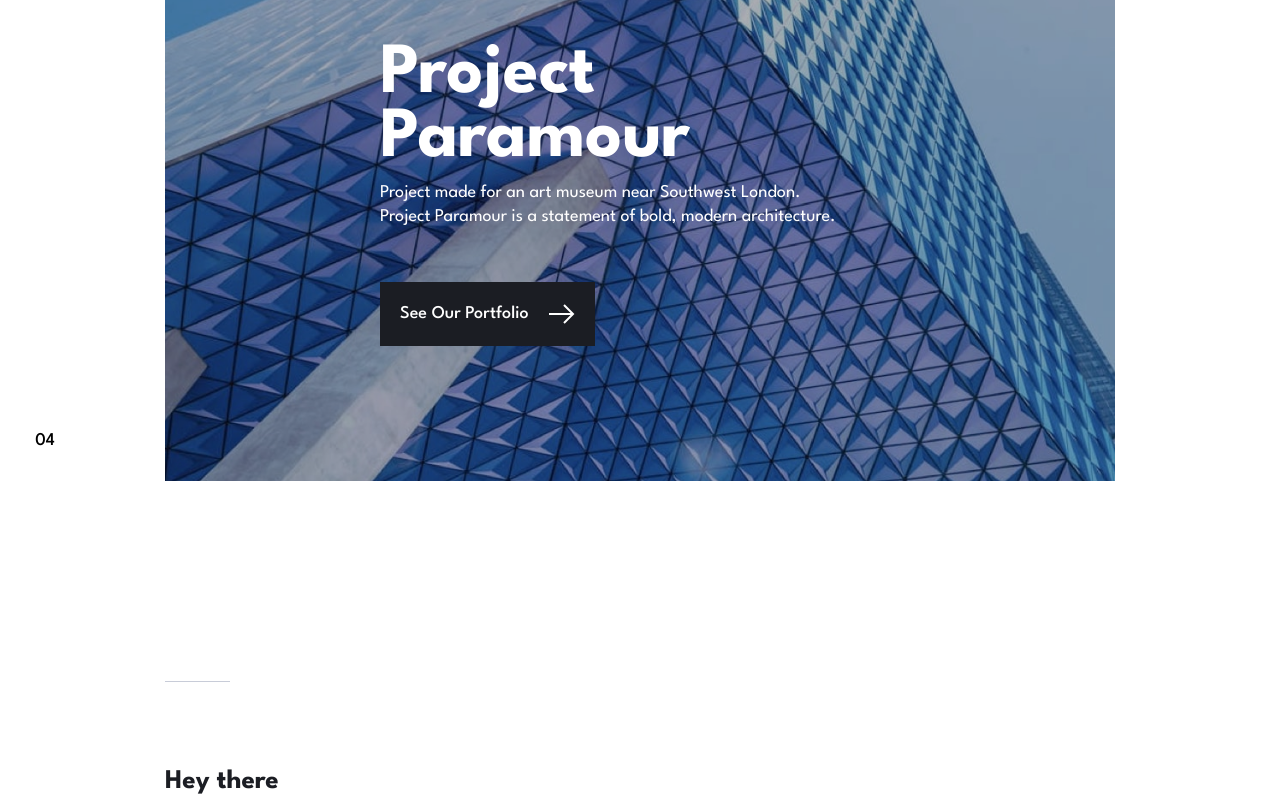
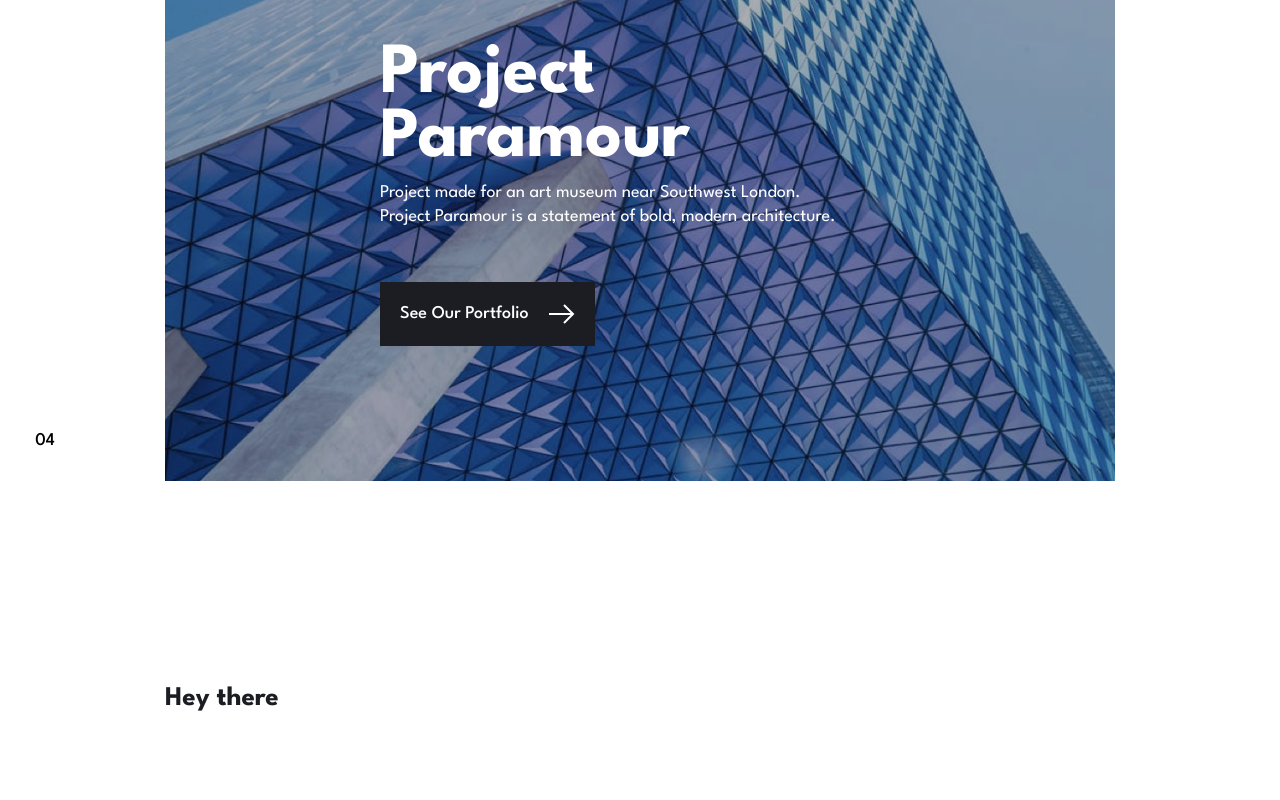
Before and after one commit to JJWallis/arch-studio, a Next.js app: page / in a window 1280 px wide. Shown: the part 232-1032 px from the top of the page. After the commit the page ends 949 px from the top, so only its background shows below. Built offline with nearby package versions, Linux system fonts and the light colour scheme.

Commit message:
variants setup for copy section with border

```diff
--- a/src/components/copySectionWithBorder/CopySectionWithBorder.tsx
+++ b/src/components/copySectionWithBorder/CopySectionWithBorder.tsx
@@ -12,47 +12,71 @@ const Wrapper = styled.section<WrapperProps>`
    ${({ variant }) =>
       ({
          home: css`
-            --marin-top: 72px;
-            --margin-bottom: 112px; // todo -> all different for tablet only (styled())
+            --margin-top: 72px;
+            --margin-bottom: 112px;
          `,
          about: css`
-            --marin-top: 76px;
+            --margin-top: 76px;
             --margin-bottom: 112px;
          `,
          contact: css`
-            --marin-top: 100px;
+            --margin-top: 100px;
             --margin-bottom: 71px;
          `,
       }[variant])}
    --padding-top: 69px;
-
    position: relative;
    padding-top: var(--padding-top);
    padding-inline: var(--padding-x, 0);
-   margin-top: var(--marin-top);
+   margin-top: var(--margin-top);
+
+   &::before {
+      content: '';
+      position: absolute;
+      top: 0;
+      display: block;
+      width: 65px;
+      height: 1px;
+      background-color: var(--clr-light-grey);
+   }
 
    @media ${device.maxTablet} {
       --padding-x: var(--site-padding);
    }
 
    @media ${device.tablet} {
-      --padding-top: 50px; // todo -> zero for Home on tablet + desktop (styled())
-      --marin-top: 200px;
+      --padding-top: 50px;
+      --margin-top: 200px;
    }
 
    @media ${device.laptop} {
       --padding-top: 83px;
       --margin-bottom: 200px;
    }
+`;
 
-   &::before {
-      content: '';
-      position: absolute;
-      top: 0;
-      display: block;
-      height: 1px;
-      width: 65px;
-      background: var(--clr-light-grey);
+const WrapperHome = styled(Wrapper)`
+   @media ${device.tablet} {
+      --padding-top: 0;
+      &::before {
+         display: none;
+      }
+   }
+
+   @media ${device.tablet} and ${device.maxLaptop} {
+      --margin-bottom: 233px;
+   }
+`;
+
+const WrapperAbout = styled(Wrapper)`
+   @media ${device.tablet} and ${device.maxLaptop} {
+      --margin-bottom: 207px;
+   }
+`;
+
+const WrapperContact = styled(Wrapper)`
+   @media ${device.tablet} and ${device.maxLaptop} {
+      --margin-bottom: 226px;
    }
 `;
 
@@ -63,9 +87,20 @@ interface CopySectionWithBorderProps {
 
 const CopySectionWithBorder: React.FC<CopySectionWithBorderProps> = ({
    children,
+   variant,
    ...props
 }) => {
-   return <Wrapper {...props}>{children}</Wrapper>;
+   const Component = {
+      home: WrapperHome,
+      about: WrapperAbout,
+      contact: WrapperContact,
+   }[variant];
+
+   return (
+      <Component variant={variant} {...props}>
+         {children}
+      </Component>
+   );
 };
 
 export default CopySectionWithBorder;
```
